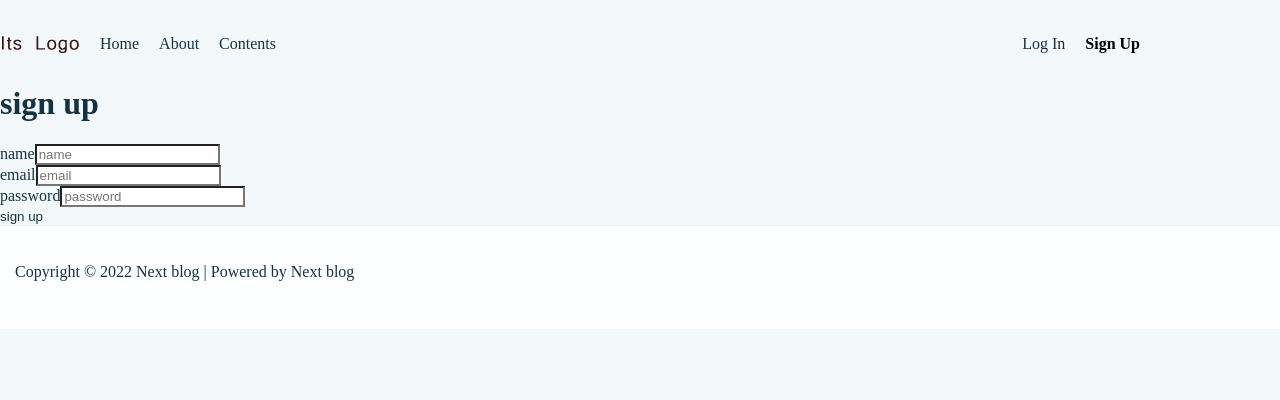
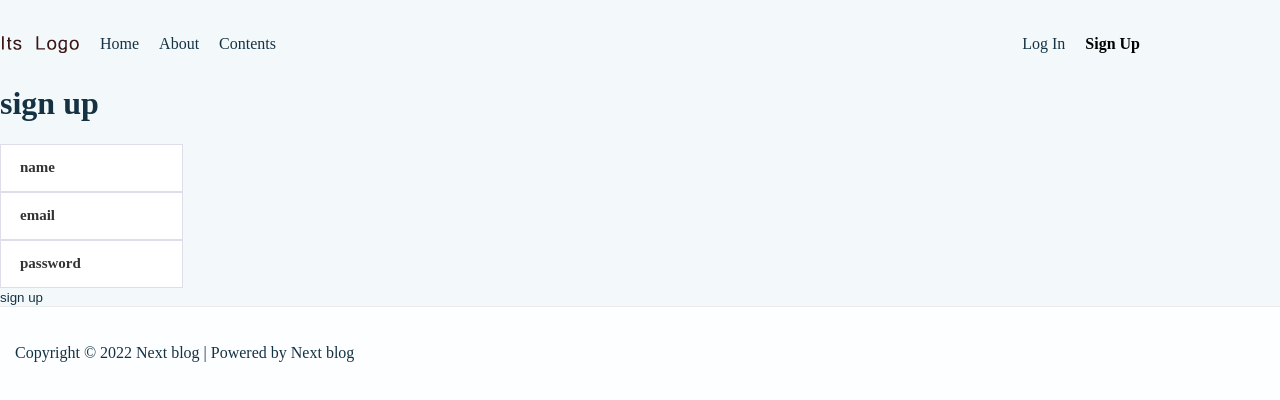
Before and after one commit to jay-juns/nextweb, a Next.js app: page /signup in a window 1280 px wide. Shown: the top 400 px of the page. Built offline with nearby package versions, Linux system fonts and the light colour scheme; no server answers; some icons are missing.

Commit message:
focus animation 추가

```diff
--- a/pages/login/index.tsx
+++ b/pages/login/index.tsx
@@ -57,26 +57,24 @@ const Login: FC = () => {
       <div>
         <div>
           <form onSubmit={submitHandler}>
-            <div>
+            <div className='form-input small'>
               <label htmlFor="email">
                 Email
               </label>
               <input
                 id="email"
                 type="text"
-                placeholder="Email"
                 required
                 ref={emailInputRef}
               />
             </div>
-            <div>
+            <div className='form-input small'>
               <label htmlFor="password">
                  Password
               </label>
               <input
                 id="password"
                 type="password"
-                placeholder="Password"
                 required
                 ref={passwordInputRef}
               />
--- a/pages/signup/index.tsx
+++ b/pages/signup/index.tsx
@@ -1,4 +1,4 @@
-import React, { FC, useRef, useState } from 'react'
+import React, { FC, useRef, useState, useEffect } from 'react'
 import Head from 'next/head'
 import PageWithLayoutType from '../../types/pageWithLayoutType';
 import MainLayout from '../../components/layouts/Main';
@@ -59,6 +59,35 @@ const Signup: FC = (props) => {
     }
   }
 
+  useEffect(() => {
+    let list = document.querySelectorAll('.form-input');
+
+    list.forEach(function(task, index) {
+      const input = task.querySelector('input'),
+            textarea = task.querySelector('textarea'),
+            activeClass = 'active';
+
+      let inputItem: any = undefined;
+
+      if (input) inputItem = input;
+      if (textarea) inputItem = textarea;
+
+      if (inputItem) {
+        inputItem.addEventListener('focus', function () {
+          task.classList.add(activeClass)
+        });
+
+        inputItem.addEventListener('blur', function () {
+          if (inputItem.value === '') {
+            task.classList.remove(activeClass);
+          }
+        });
+      }
+    })
+
+
+  }, [])
+
   if(status === "authenticated") {
     router.replace("/")
     return (
@@ -77,39 +106,39 @@ const Signup: FC = (props) => {
       <form
         onSubmit={submitHandler}
       >
-        <div>
+        <div className='form-input small'>
           <label htmlFor="name">
             name
           </label>
           <input
             id="name"
             type="text"
-            placeholder="name"
             required
+            autoComplete='false'
             ref={nameInputRef}
           />
         </div>
-        <div>
+        <div className='form-input small'>
           <label htmlFor="email">
             email
           </label>
           <input
             id="email"
             type="text"
-            placeholder="email"
             required
+            autoComplete='false'
             ref={emailInputRef}
           />
         </div>
-        <div>
+        <div className='form-input small'>
           <label htmlFor="password">
              password
           </label>
           <input
             id="password"
             type="password"
-            placeholder="password"
             required
+            autoComplete='false'
             ref={passwordInputRef}
           />
         </div>
--- a/styles/Theme.ts
+++ b/styles/Theme.ts
@@ -2,6 +2,7 @@ export const lightTheme = {
   body: '#f3f9fb',
   text: '#153243',
   textActive: '#000',
+  textActiveOpp: '#fff',
   borderColor: '#ebebeb',
   footerBg: '#fdfeff'
 }
@@ -10,6 +11,7 @@ export const darkTheme = {
   body: '#1a1a1a',
   text: '#FAFAFA',
   textActive: '#fff',
+  textActiveOpp: '#000',
   borderColor: '#111',
   footerBg: '#2c2c2c'
 }
--- a/styles/styles.css
+++ b/styles/styles.css
@@ -43,7 +43,17 @@ select {
      -moz-appearance: none;
           appearance: none;
 }
-
+input[type=password], input[type=text], select, textarea {
+  background-color: #fff;
+  border: 1px solid #dedeea;
+  color: #3e3f5e;
+  transition: border-color .2s ease-in-out;
+}
+label {
+  display: block;
+  margin: 0;
+  line-height: 1em;
+}
 /* IE 에서 Select box 화살표 제거 */
 select::-ms-expand { display: none; }
 button {
@@ -212,3 +222,30 @@ a:hover, a:active {
 .main-contents__wrapper {
   padding:0 15px 72px;
 }
+
+/* from input */
+.form-input {
+  position: relative;
+}
+.form-input label {
+  font-size: 15px;
+  font-weight: 600;
+  position: absolute;
+  top: 20px;
+  left: 20px;
+  color: #333;
+  transition: all .3s ease-in-out;
+  pointer-events: none;
+}
+.form-input.small input {
+  height: 48px;
+}
+.form-input.small label {
+  top: 16px;
+}
+.form-input.active label {
+  padding: 0 6px;
+  font-size: .75rem;
+  top: -6px;
+  left: 12px;
+}
```
